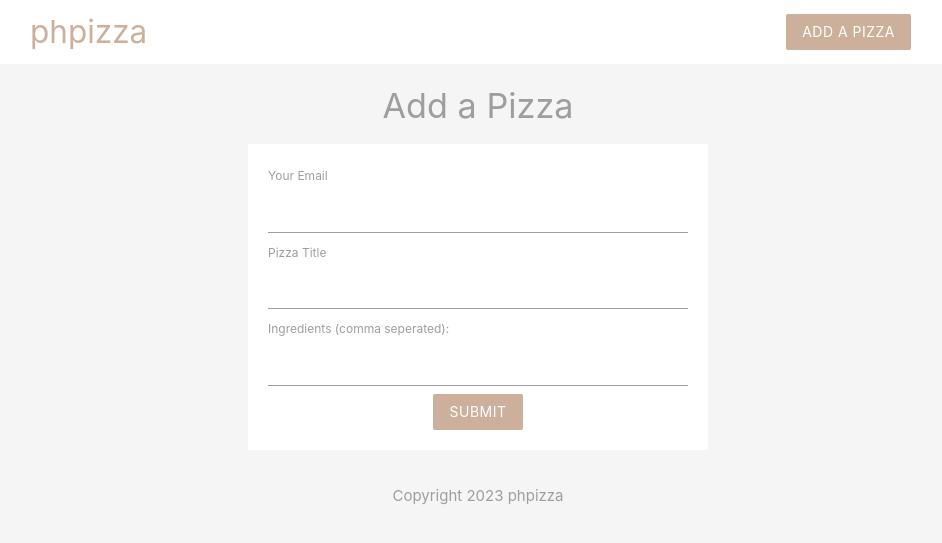
After one commit to alfaro-matttthew/php-project, a PHP site: page /add.php in a window 1280 px wide. The commit adds this page. Shown: the top 543 px of the page, without its empty margins (162-1104 px from the left). Run offline with PHP 8.4, Linux system fonts and the light colour scheme.

Commit message:
created a form with a post method

```diff
--- /dev/null
+++ b/add.php
@@ -0,0 +1,39 @@
+<?php
+
+    // if (isset($_GET['submit'])) {
+    //     echo $_GET['email'];
+    //     echo $_GET['title'];
+    //     echo $_GET['ingredients'];
+    // }
+
+    if (isset($_POST['submit'])) {
+        echo $_POST['email'];
+        echo $_POST['title'];
+        echo $_POST['ingredients'];
+    }
+
+?>
+
+<!DOCTYPE html>
+<html lang="en">
+
+    <?php include('templates/header.php'); ?>
+
+    <section class="container grey-text">
+        <h4 class="center">Add a Pizza</h4>
+        <form action="add.php" method="POST" class="white">
+            <label for="">Your Email</label>
+            <input type="text" name="email">
+            <label for="">Pizza Title</label>
+            <input type="text" name="title">
+            <label for="">Ingredients (comma seperated):</label>
+            <input type="text" name="ingredients">
+            <div class="center">
+                <input type="submit" name="submit" value="submit" class="btn brand z-depth-0">
+            </div>
+        </form>
+    </section>
+
+    <?php include('templates/footer.php'); ?>
+
+</html>
--- a/templates/header.php
+++ b/templates/header.php
@@ -7,6 +7,11 @@
         }
         .brand-text {
             color: #ccb09c !important;
+        }
+        form {
+            max-width: 460px;
+            margin: 20px auto;
+            padding: 20px;
         }
     </style>
 </head>
```
